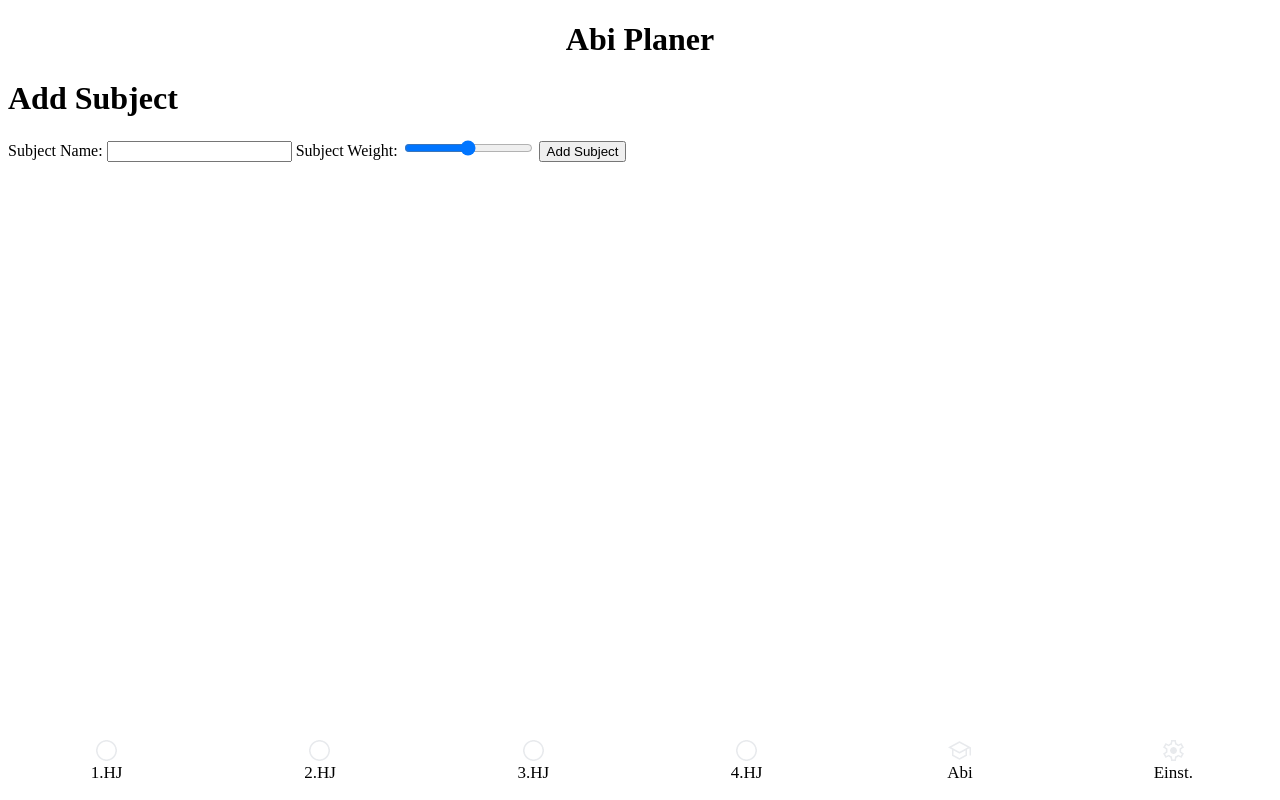
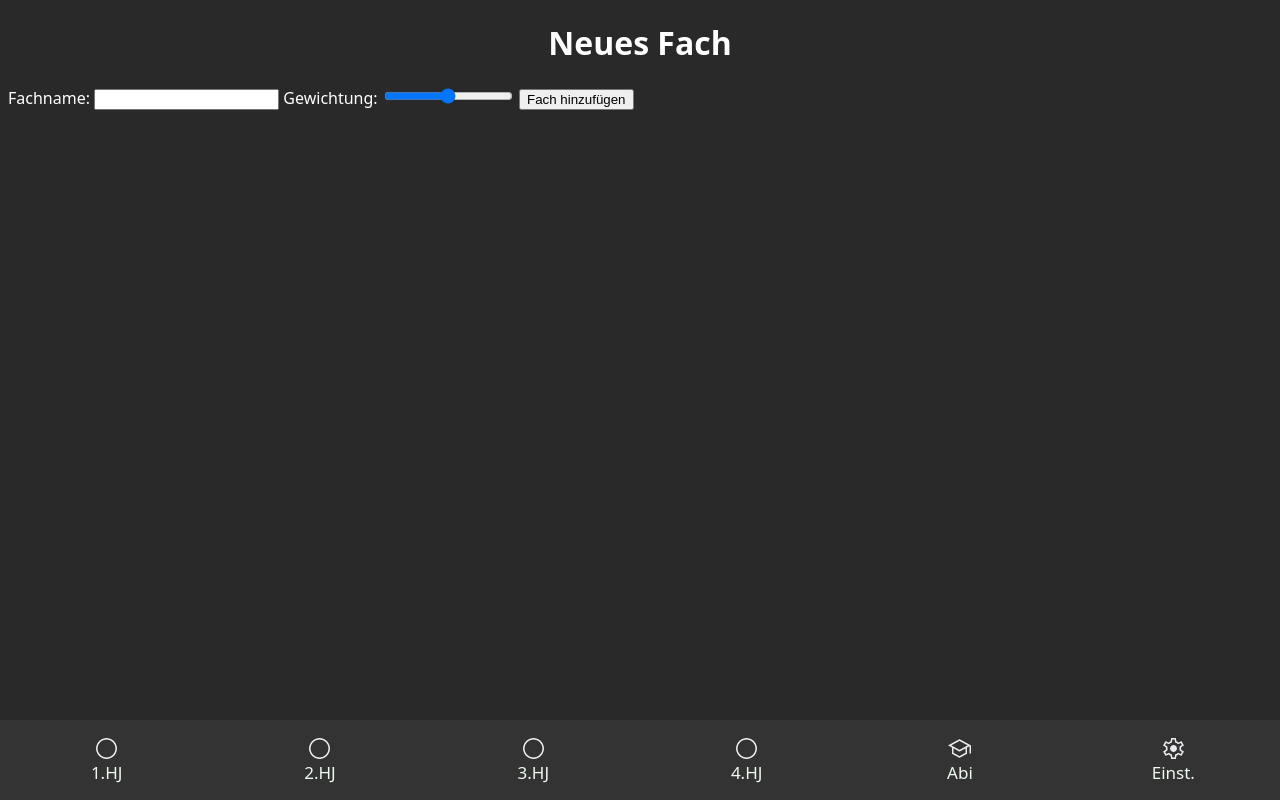
Before and after one commit to Flohkiste/flohkiste.github.com, a plain HTML site: page pages/addSubject.html in a window 1280 px wide. Drawn offline with Linux system fonts and the light colour scheme.

Commit message:
Füge Seite zum Hinzufügen von Fächern hinzu, aktualisiere Navigation und erstelle CSS-Stile

```diff
--- /dev/null
+++ b/assets/css/addSubject.css
@@ -0,0 +1,6 @@
+body {
+  background-color: var(--primarybackground);
+  color: white;
+  font-family: system-ui, -apple-system, BlinkMacSystemFont, "Segoe UI", Roboto,
+    Oxygen, Ubuntu, Cantarell, "Open Sans", "Helvetica Neue", sans-serif;
+}
--- a/components/bottomNav.js
+++ b/components/bottomNav.js
@@ -66,7 +66,7 @@
         <a href="../pages/index.html?x=5" class="link">
           <img src="../assets/images/graduation.png" alt="" />Abi
         </a>
-        <a href="../pages/editSubject.html?x=6" class="link">
+        <a href="../pages/addSubject.html?x=6" class="link">
           <img src="../assets/images/settings.png" alt="" />Einst.
         </a>
       </footer>
--- a/pages/addSubject.html
+++ b/pages/addSubject.html
@@ -1,20 +1,29 @@
 <!DOCTYPE html>
 <html lang="en">
   <head>
-    <meta charset="UTF-8">
-    <meta name="viewport" content="width=device-width, initial-scale=1.0">
+    <meta charset="UTF-8" />
+    <meta name="viewport" content="width=device-width, initial-scale=1.0" />
     <title>Add Subject</title>
+    <link rel="stylesheet" href="../assets/css/farben.css" />
+    <link rel="stylesheet" href="../assets/css/addSubject.css" />
   </head>
   <body>
-    <header-component></header-component>
+    <header-component title="Neues Fach"></header-component>
     <div class="scroller">
-        <h1>Add Subject</h1>
       <form id="add-subject-form">
-            <label for="subject-name">Subject Name:</label>
-            <input type="text" id="subject-name" name="subject-name" required>
-            <label for="subject-weight">Subject Weight:</label>
-            <input type="range" id="subject-weight" name="subject-weight" min="1" max="5" step="1" required>
-            <button type="submit">Add Subject</button>
+        <label for="subject-name">Fachname:</label>
+        <input type="text" id="subject-name" name="subject-name" required />
+        <label for="subject-weight">Gewichtung:</label>
+        <input
+          type="range"
+          id="subject-weight"
+          name="subject-weight"
+          min="1"
+          max="5"
+          step="1"
+          required
+        />
+        <button type="submit">Fach hinzufügen</button>
       </form>
     </div>
     <bottom-nav></bottom-nav>
```
Lines whose indentation alone changed are shown as unchanged.
